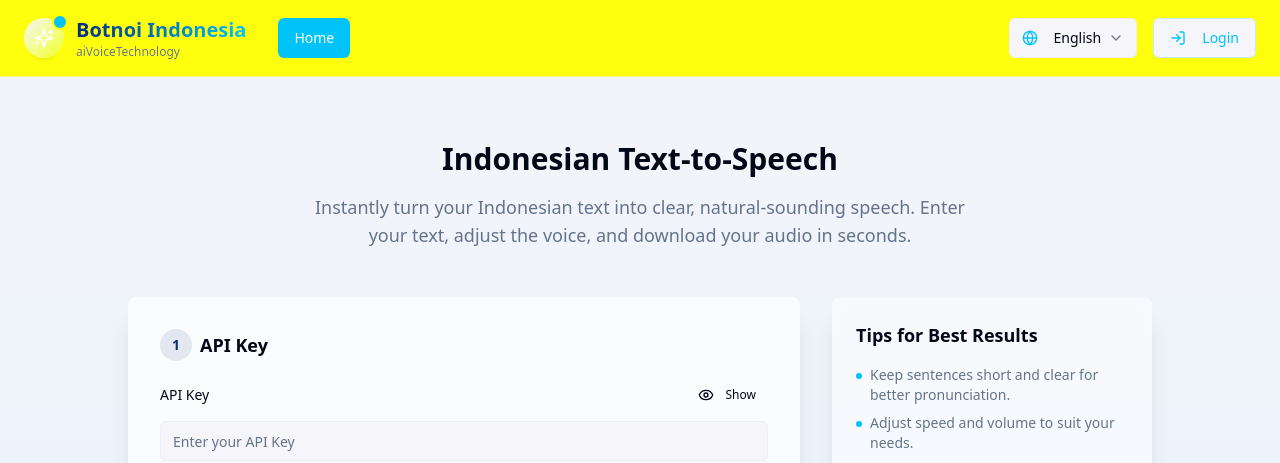
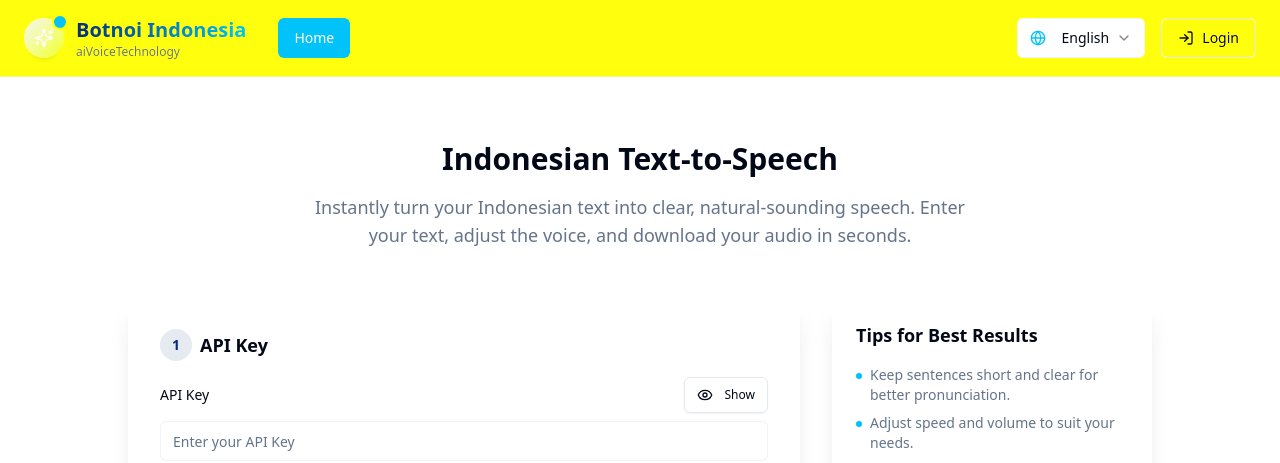
Before and after one commit to HugeKC01/Botnoi-Indo, a React (Vite) app: page / in a window 1280 px wide. Shown: the top 463 px of the page. Built offline with nearby package versions, Linux system fonts and the light colour scheme; no server answers.

Commit message:
fix button and card background

```diff
--- a/src/App.css
+++ b/src/App.css
@@ -49,7 +49,7 @@ body {
 
 
 .btn-primary, button, .primary-btn {
-  background: linear-gradient(90deg, #6366f1 0%, #a21caf 100%);
+  background: linear-gradient(90deg, hsl(var(--primary)) 0%, hsl(var(--accent)) 100%);
   color: #fff;
   border: none;
   padding: 12px 28px;
@@ -62,8 +62,9 @@ body {
 }
 
 .btn-primary:hover, button:hover, .primary-btn:hover {
-  background: linear-gradient(90deg, #818cf8 0%, #c084fc 100%);
-  box-shadow: 0 6px 32px 0 rgba(99,102,241,0.15);
+  background: linear-gradient(90deg, hsl(var(--accent)) 0%, hsl(var(--accent)) 100%) !important;
+  color: #fff !important;
+  box-shadow: 0 6px 32px 0 rgba(1,191,251,0.15);
 }
 
 .card {
--- a/src/components/Header.tsx
+++ b/src/components/Header.tsx
@@ -131,7 +131,6 @@ export const Header = () => {
             <div className="flex items-center space-x-2">
               <Button
                 variant="outline"
-                className="flex items-center space-x-2 border-accent/20 text-accent hover:bg-accent hover:text-white hover:border-accent/40 transition-all duration-200"
                 onClick={() => setLoginOpen(true)}
               >
                 <LogIn className="w-4 h-4" />
--- a/src/components/TTSForm.tsx
+++ b/src/components/TTSForm.tsx
@@ -143,7 +143,7 @@ export const TTSForm = () => {
       <div className="grid grid-cols-1 lg:grid-cols-3 gap-8">
         {/* Main Form */}
         <div className="lg:col-span-2">
-          <Card className="shadow-xl border-0 bg-white/70 backdrop-blur-sm">
+          <Card className="shadow-xl border-0 bg-white backdrop-blur-sm">
             <CardContent className="p-8 space-y-8">
               {/* API Key Section */}
               <div className="space-y-4">
@@ -163,7 +163,7 @@ export const TTSForm = () => {
                     </Label>
                     <Button
                       type="button"
-                      variant="ghost"
+                      variant="outline"
                       size="sm"
                       onClick={() => setShowApiKey(!showApiKey)}
                       className="text-xs"
--- a/src/components/ui/button.tsx
+++ b/src/components/ui/button.tsx
@@ -13,7 +13,7 @@ const buttonVariants = cva(
         destructive:
           "bg-destructive text-destructive-foreground hover:bg-destructive/90 hover:text-destructive-foreground shadow-sm hover:shadow-md",
         outline:
-          "border border-input bg-background hover:bg-accent hover:text-accent-foreground shadow-sm hover:shadow-md",
+          "border border-input hover:bg-accent hover:border-accent/50 hover:text-accent-foreground shadow-sm hover:shadow-md",
         secondary:
           "bg-secondary text-secondary-foreground hover:bg-secondary/80 hover:text-secondary-foreground shadow-sm hover:shadow-md",
         ghost: "hover:bg-accent hover:text-accent-foreground",
--- a/src/index.css
+++ b/src/index.css
@@ -8,7 +8,7 @@ All colors MUST be HSL.
 
 @layer base {
   :root {
-    --background: 245 245 250;
+    --background: 0 0% 100%;
     --foreground: 222.2 84% 4.9%;
 
     --card: 0 0% 100%;
@@ -199,7 +199,7 @@ All colors MUST be HSL.
   }
 
   body {
-    background-color: hsl(var(--background));
+    background-color: #fff !important;
     color: hsl(var(--foreground));
     font-feature-settings: "rlig" 1, "calt" 1;
   }
--- a/src/pages/Dashboard.tsx
+++ b/src/pages/Dashboard.tsx
@@ -39,7 +39,7 @@ const Dashboard = () => {
   };
 
   return (
-    <div className="min-h-screen bg-gradient-to-br from-background to-accent/10">
+    <div className="min-h-screen bg-white">
       <div className="container mx-auto px-4 py-8">
         {/* Header */}
         <div className="flex justify-between items-center mb-8">
--- a/src/pages/Index.tsx
+++ b/src/pages/Index.tsx
@@ -5,7 +5,7 @@ import { TTSForm } from '@/components/TTSForm';
 const Index = () => {
   return (
     <LanguageProvider>
-      <div className="min-h-screen bg-gradient-to-b from-background to-secondary/10">
+      <div className="min-h-screen bg-white">
         <Header />
         <main className="py-16 px-6">
           <div className="max-w-5xl mx-auto">
--- a/src/safari-fix.css
+++ b/src/safari-fix.css
@@ -2,13 +2,13 @@
 @media screen and (-webkit-min-device-pixel-ratio: 0) {
   /* Target Safari specifically */
   body {
-    background-color: #f5f5fa !important;
-    background: #f5f5fa !important;
+    background-color: #fff !important;
+    background: #fff !important;
   }
 
   .bg-background {
-    background-color: #f5f5fa !important;
-    background: #f5f5fa !important;
+    background-color: #fff !important;
+    background: #fff !important;
   }
 
   .bg-gradient-to-br {
```
